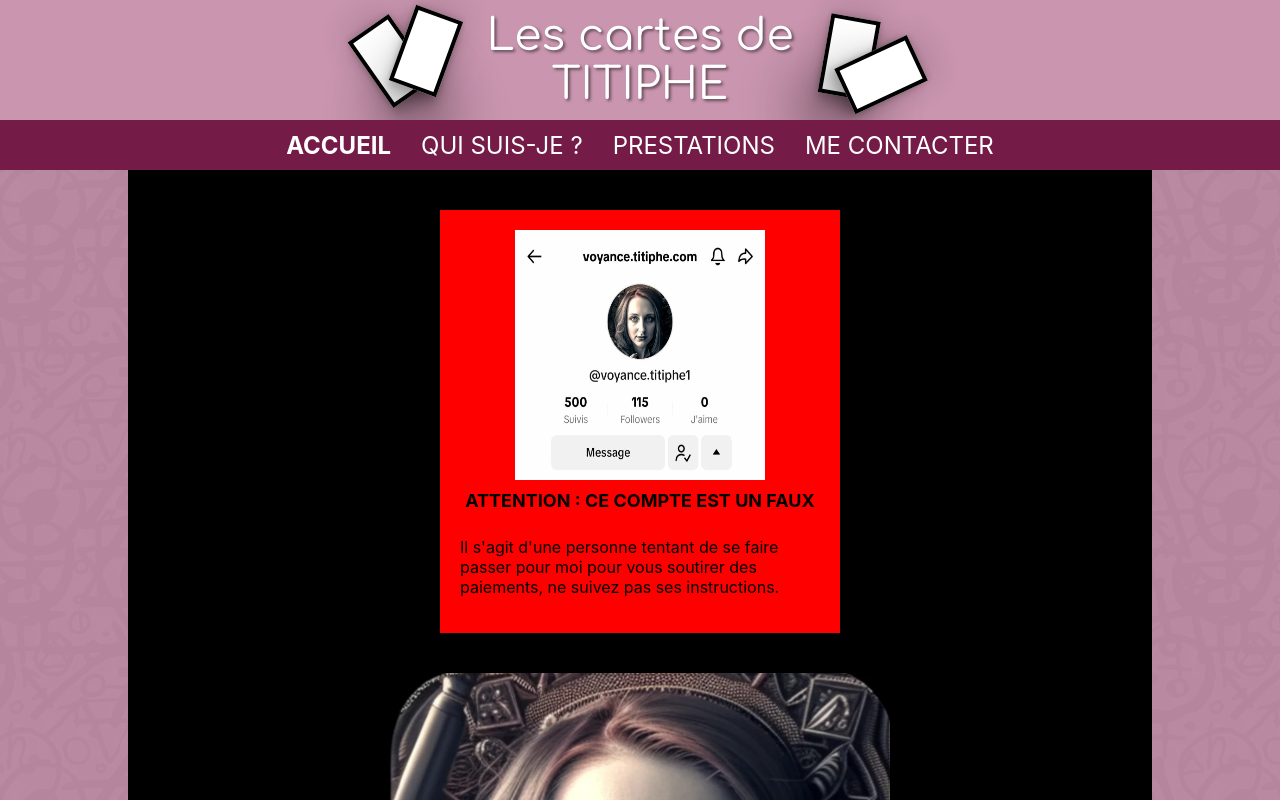
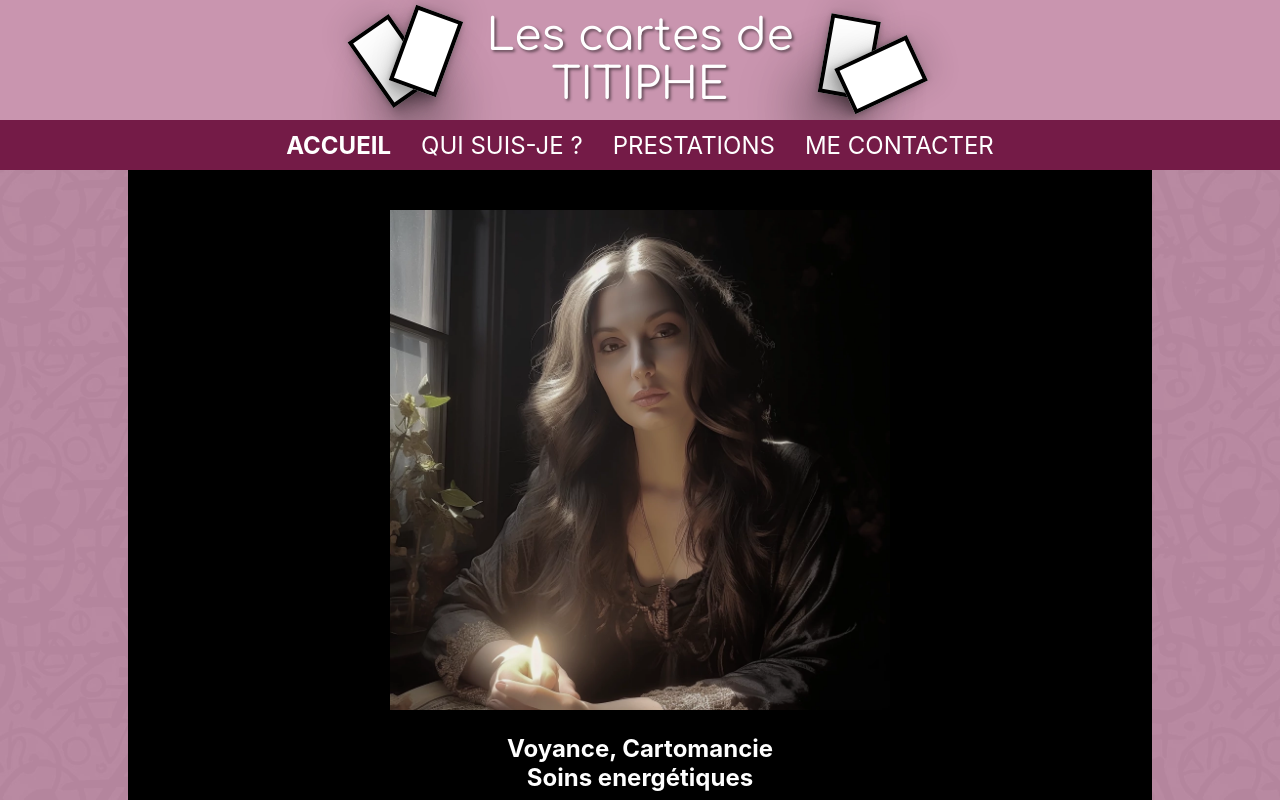
Before and after one commit to gnos28/titi-voyance-front, a Next.js app in the folder front/: page / in a window 1280 px wide. Built offline with nearby package versions, Linux system fonts and the light colour scheme; no server answers.

Commit message:
removed warning message + updated pictures

```diff
--- a/front/pages/index.tsx
+++ b/front/pages/index.tsx
@@ -57,26 +57,6 @@ const Home: NextPageWithLayout = () => {
         <div>
           {imgSize !== undefined && (
             <>
-              <div className={styles.alert}>
-                <Image
-                  src="/fake_tiktok.jpg"
-                  alt="fake_tiktok"
-                  sizes="(max-width: 768px) 100vw,
-              (max-width: 1200px) 50vw,
-              33vw"
-                  width={imgSize / 2}
-                  height={imgSize / 2}
-                  draggable={false}
-                />
-                <p className={styles.alertTitle}>
-                  ATTENTION : CE COMPTE EST UN FAUX
-                </p>
-                <p>
-                  Il s'agit d'une personne tentant de se faire passer pour moi
-                  pour vous soutirer des paiements, ne suivez pas ses
-                  instructions.
-                </p>
-              </div>
               <Link
                 href={"presentation"}
                 onClick={() => setMenu("/presentation")}
```
Also changed, not shown: front/public/titiphe_landing.webp, front/public/titiphe_tiktok.webp.
